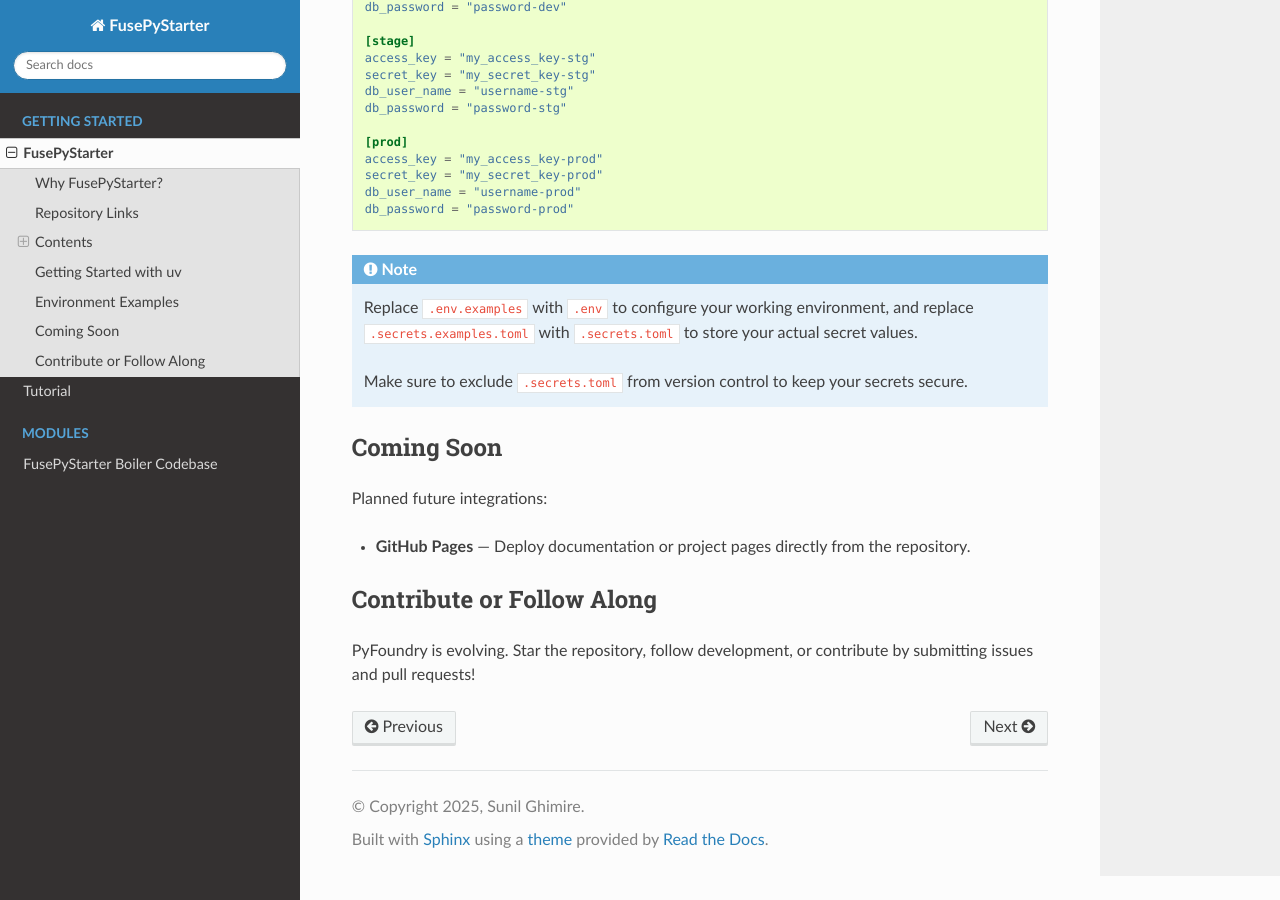
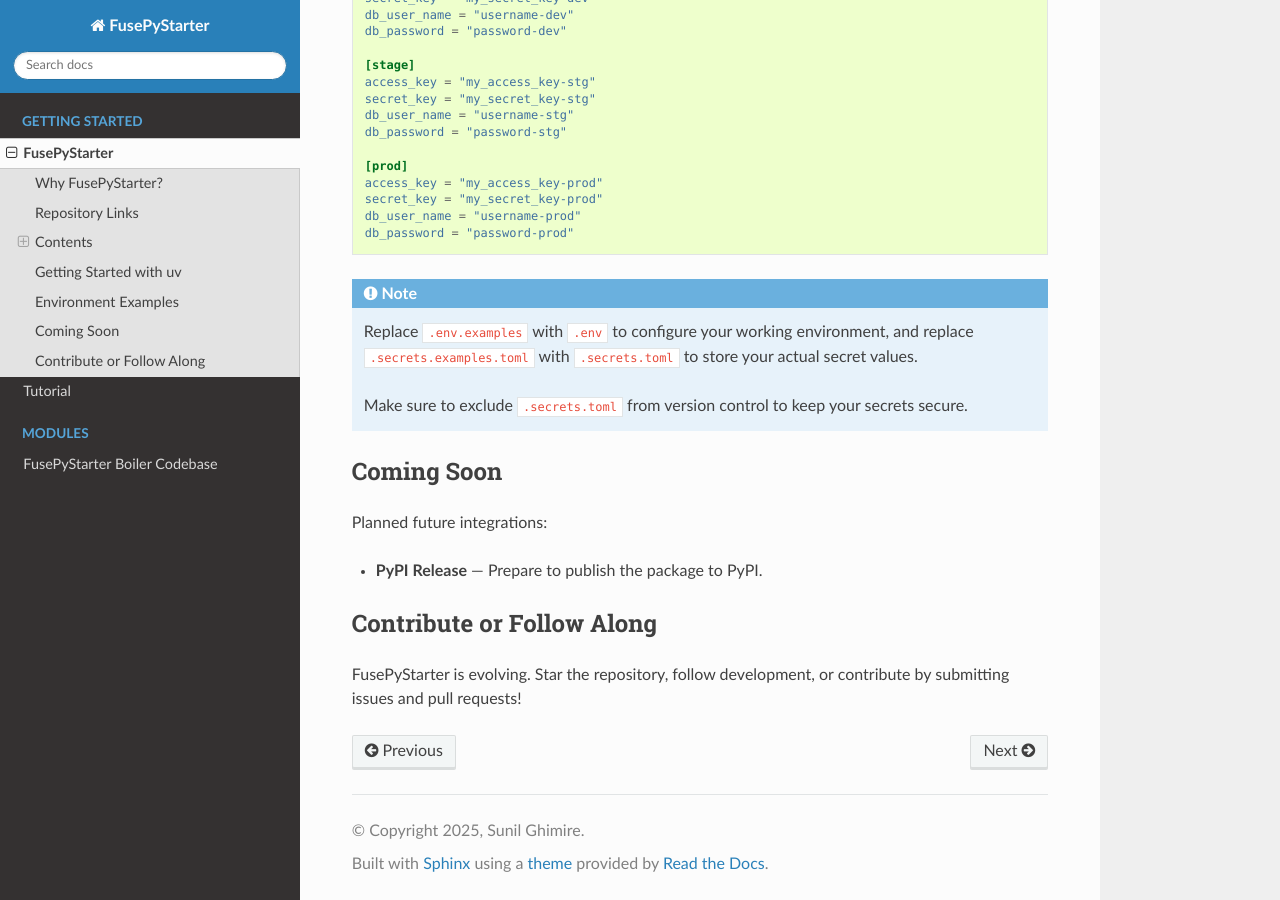
Before and after one commit to sunil-fm/FusePyStarter, a Sphinx documentation site: the page built from docs/readme.rst, in a window 1280 px wide and 900 px high, scrolled down 2325 px. Built offline with Sphinx 7.4.7 and the Read the Docs theme 3.1.0, drawn with Linux system fonts in a browser that asks for light colours; pages that are not in the unit, such as notebooks, are missing from menus; some of the changed text lies outside the part shown.

Commit message:
fix(github pages): fix the link for github pages

```diff
--- a/README.rst
+++ b/README.rst
@@ -127,23 +128,24 @@ Coming Soon
 
 Planned future integrations:
 
-- **GitHub Pages** — Deploy documentation or project pages directly from the repository.
+- **PyPI Release** — Prepare to publish the package to PyPI.
 
 Contribute or Follow Along
 -----------------------------
 
-PyFoundry is evolving. Star the repository, follow development, or contribute by submitting issues and pull requests!
+FusePyStarter is evolving. Star the repository, follow development, or contribute by submitting issues and pull requests!
 
-.. _editorconfig: https://github.com/ghimiresunil/PyFoundry/blob/main/docs/initialization/editorconfig.rst
-.. _ruff: https://github.com/ghimiresunil/PyFoundry/blob/main/docs/initialization/ruff.rst
-.. _mypy: https://github.com/ghimiresunil/PyFoundry/blob/main/docs/initialization/mypy.rst
-.. _pre-commit: https://github.com/ghimiresunil/PyFoundry/blob/main/docs/initialization/pre-commit.rst
-.. _dynaconf: https://github.com/ghimiresunil/PyFoundry/blob/main/docs/initialization/pre-commit.rst
-.. _fire: https://github.com/ghimiresunil/PyFoundry/blob/main/docs/setup/fire.rst
-.. _logging: https://github.com/ghimiresunil/PyFoundry/blob/main/docs/setup/logging.rst
-.. _pytest: https://github.com/ghimiresunil/PyFoundry/blob/main/docs/setup/pytest.rst
-.. _coverage: https://github.com/ghimiresunil/PyFoundry/blob/main/docs/setup/coverage.rst
-.. _pytest-cov: https://github.com/ghimiresunil/PyFoundry/blob/main/docs/setup/pytest-cov.rst
-.. _tox: https://github.com/ghimiresunil/PyFoundry/blob/main/docs/setup/tox.rst
-.. _sphinx: https://github.com/ghimiresunil/PyFoundry/blob/main/docs/deployment/sphinx.rst
-.. _gh-actions:  https://github.com/ghimiresunil/PyFoundry/blob/main/docs/deployment/gh-actions.rst
+.. _editorconfig: https://sunil-fm.github.io/FusePyStarter/initialization/editorconfig.html
+.. _ruff: https://sunil-fm.github.io/FusePyStarter/initialization/ruff.html
+.. _mypy: https://sunil-fm.github.io/FusePyStarter/initialization/mypy.html
+.. _pre-commit: https://sunil-fm.github.io/FusePyStarter/initialization/pre-commit.html
+.. _dynaconf: https://sunil-fm.github.io/FusePyStarter/setup/dynaconf.html
+.. _fire: https://sunil-fm.github.io/FusePyStarter/setup/fire.html
+.. _logging: https://sunil-fm.github.io/FusePyStarter/setup/logging.html
+.. _pytest: https://sunil-fm.github.io/FusePyStarter/setup/pytest.html
+.. _coverage: https://ghimiresunil.github.io/PyFoundry/setup/coverage.html
+.. _pytest-cov: https://sunil-fm.github.io/FusePyStarter/setup/pytest-cov.html
+.. _tox: https://sunil-fm.github.io/FusePyStarter/setup/tox.html
+.. _sphinx: https://sunil-fm.github.io/FusePyStarter/deployment/sphinx.html
+.. _gh-actions: https://sunil-fm.github.io/FusePyStarter/deployment/gh-actions.html
+.. _gh-pages: https://sunil-fm.github.io/FusePyStarter/deployment/gh-pages.html
--- a/docs/tutorial.rst
+++ b/docs/tutorial.rst
@@ -34,6 +34,7 @@ top of the page at `GitHub Help`_.
 
    deployment/sphinx
    deployment/gh-actions
+   deployment/gh-pages
 
 .. _GitHub account: https://github.com/
 .. _PyPI: https://pypi.python.org/pypi
```
Also changed, not shown: other parts of README.rst (+1 -0 lines).
